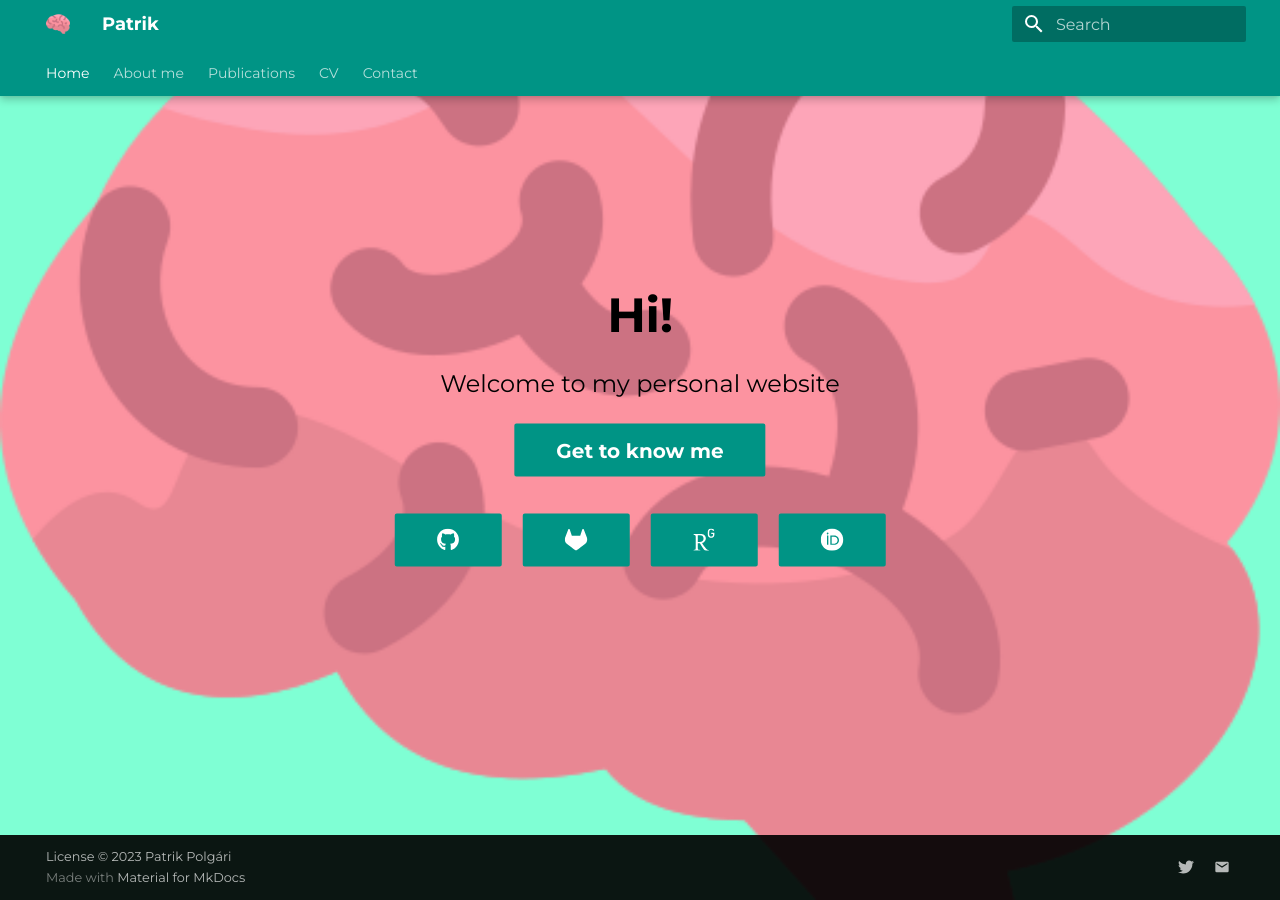
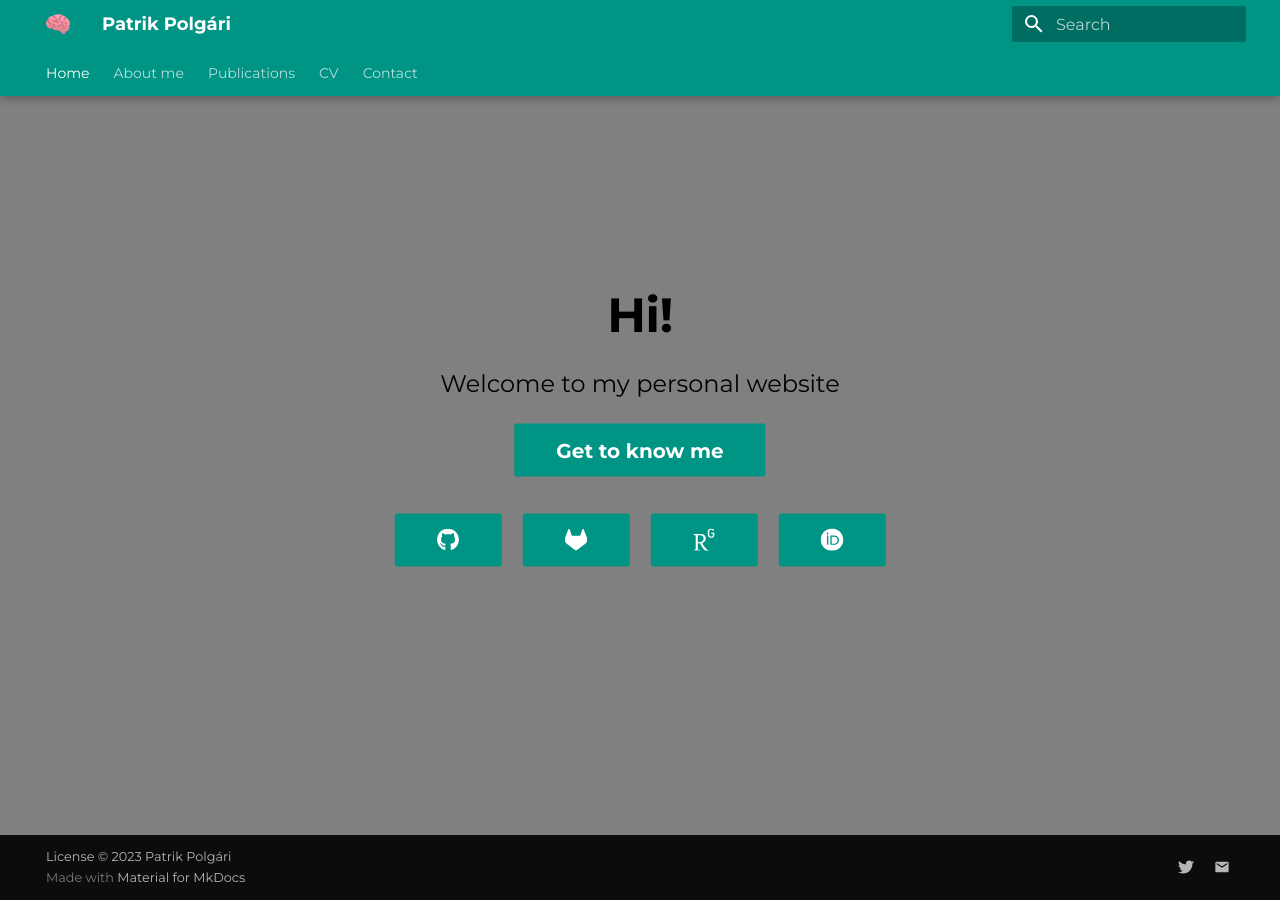
Before and after one commit to patrikpolgari/example, an MkDocs documentation site: the page built from docs/index.md, in a window 1280 px wide. Built offline with MkDocs 1.6.1 and Material for MkDocs 9.7.7, drawn with Linux system fonts in a browser that asks for light colours.

Commit message:
changed title and color

```diff
--- a/docs/index.md
+++ b/docs/index.md
@@ -8,6 +8,12 @@ hide:
 <!--/* background-size and position to make image cover full page and don't stretch when changing the browser's window size */-->
 <style>
 body {
+  background-color:grey
+}
+</style>
+
+<!--/*<style>
+body {
   background-image: url('../assets/images/brain.png');
   background-repeat: no-repeat;
   background-position: center;
@@ -16,11 +22,7 @@ body {
 }
 </style>
 
-<style>
-body {
-  background-color:aquamarine
-}
-</style>
+
 <!--/* Or background color instead:
 <body style="background-color:aquamarine;"></body> */-->
 
--- a/mkdocs.yml
+++ b/mkdocs.yml
@@ -1,4 +1,4 @@
-site_name: Patrik
+site_name: Patrik Polgári
 copyright: <a href="https://choosealicense.com/licenses/mit/">License</a>
   &copy; 2023 Patrik Polgári<br>
 theme:                  ##under theme goes everything design related
@@ -7,7 +7,7 @@ theme:                  ##under theme goes everything design related
     language: en
     palette:
       primary: teal
-      accent: amber
+      accent: pink
     font:
       text: Montserrat
     logo: assets/images/brain.png
```
